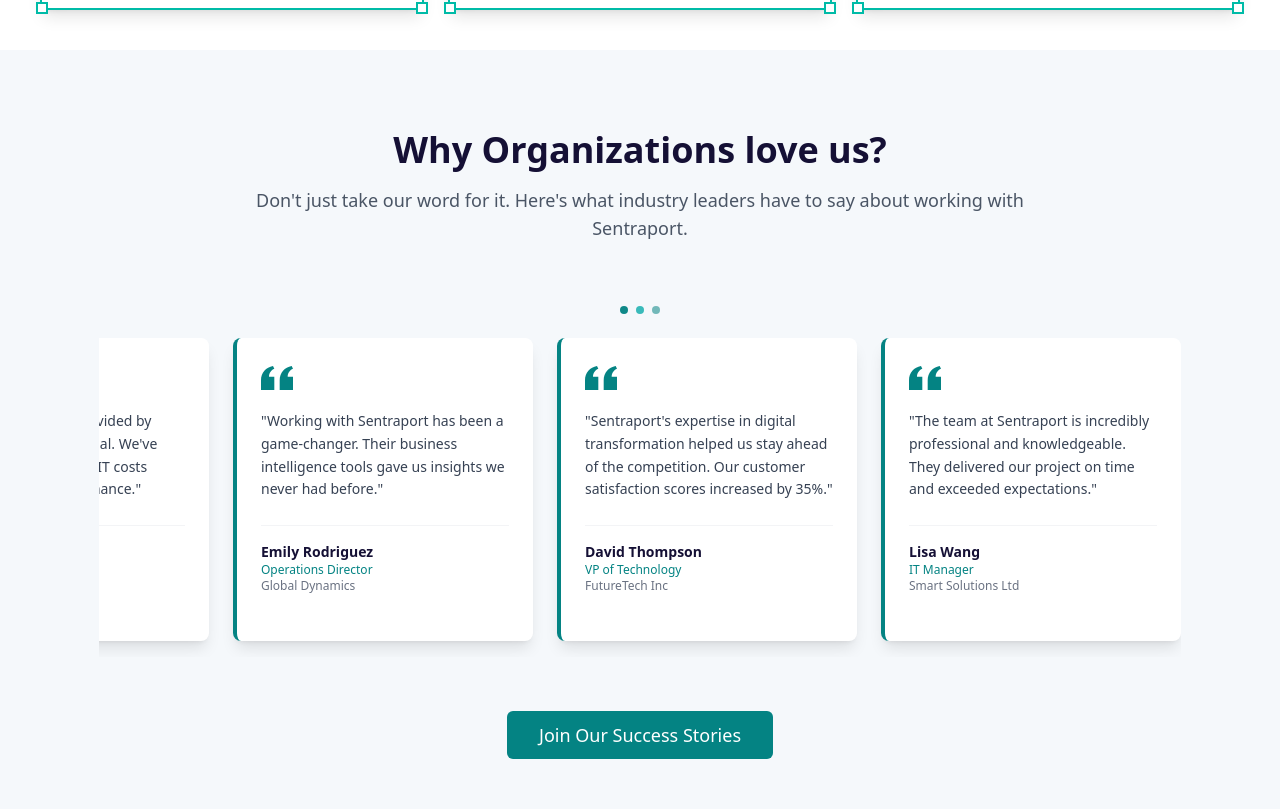
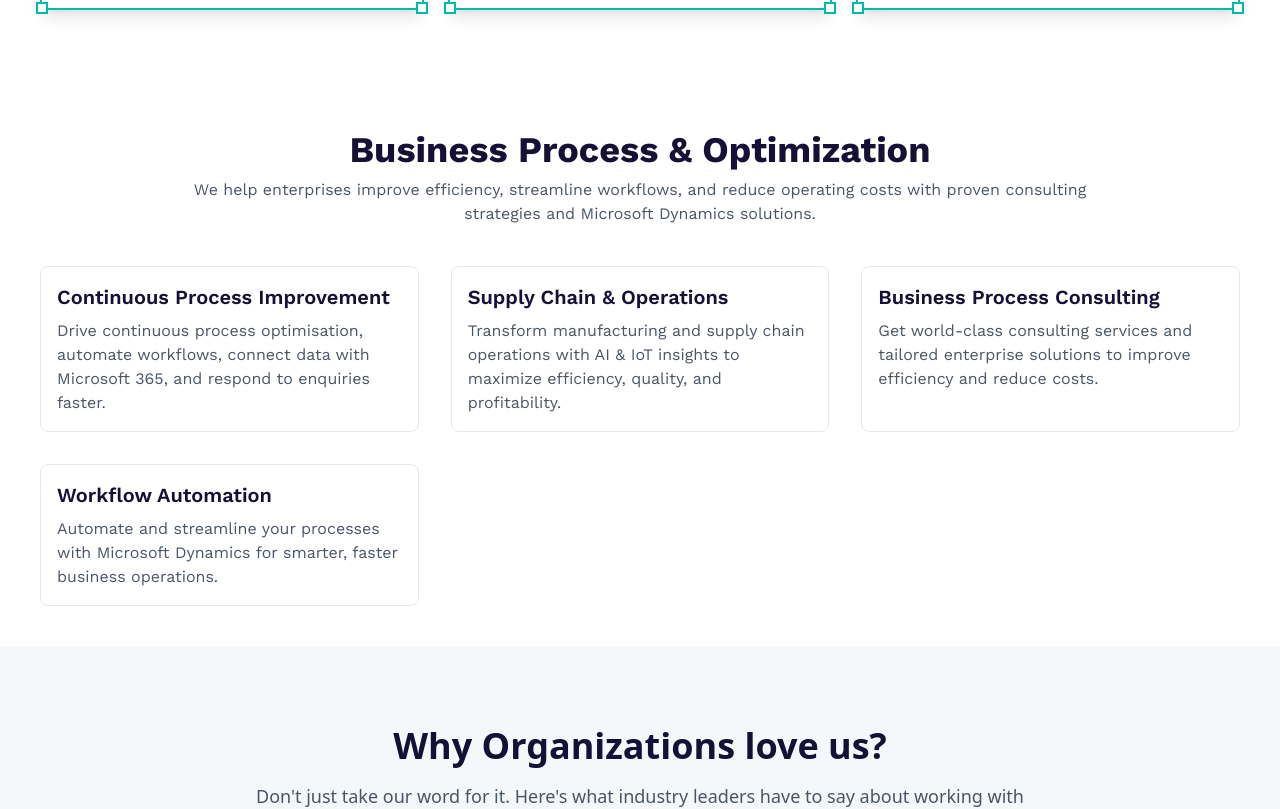
Before and after one commit to AChris-T/Sentraprt, a React (Vite) app: page / in a window 1280 px wide. Shown: the part 1400-2209 px from the top of the page. Built offline with nearby package versions, Linux system fonts and the light colour scheme.

Commit message:
feat:added project

```diff
--- /dev/null
+++ b/src/components/Home/BussinessOptimiztion.jsx
@@ -0,0 +1,51 @@
+import React from 'react';
+import Solutioncards from '../../ui/Cards/Solutioncards';
+
+export default function BussinessOptimiztion() {
+  const features = [
+    {
+      title: 'Continuous Process Improvement',
+      description:
+        'Drive continuous process optimisation, automate workflows, connect data with Microsoft 365, and respond to enquiries faster.',
+    },
+    {
+      title: 'Supply Chain & Operations',
+      description:
+        'Transform manufacturing and supply chain operations with AI & IoT insights to maximize efficiency, quality, and profitability.',
+    },
+    {
+      title: 'Business Process Consulting',
+      description:
+        'Get world-class consulting services and tailored enterprise solutions to improve efficiency and reduce costs.',
+    },
+    {
+      title: 'Workflow Automation',
+      description:
+        'Automate and streamline your processes with Microsoft Dynamics for smarter, faster business operations.',
+    },
+  ];
+  return (
+    <div className="max-w-7xl mt-30 mx-auto font-work-sans flex flex-col gap-10">
+      <div className="flex flex-col gap-2 items-center text-center justify-center  ">
+        <h3 className="text-3xl md:text-4xl  font-bold max-w-4xl items-center text-center text-[#151035]">
+          Business Process & Optimization{' '}
+        </h3>
+        <p className="max-w-4xl items-center text-center text-gray-600">
+          We help enterprises improve efficiency, streamline workflows, and
+          reduce operating costs with proven consulting strategies and Microsoft
+          Dynamics solutions.
+        </p>
+      </div>
+      <div className="grid md:grid-cols-2 lg:grid-cols-3 gap-8">
+        {features.map((feature, idx) => (
+          <Solutioncards key={idx}>
+            <h3 className="text-xl font-semibold text-[#151035]  mb-2">
+              {feature.title}
+            </h3>
+            <p className="text-gray-600 ">{feature.description}</p>
+          </Solutioncards>
+        ))}
+      </div>
+    </div>
+  );
+}
--- a/src/pages/Home.jsx
+++ b/src/pages/Home.jsx
@@ -1,3 +1,4 @@
+import BussinessOptimiztion from '../components/Home/BussinessOptimiztion';
 import Hero from '../components/Home/Hero';
 import Join from '../components/Home/Join';
 import OurService from '../components/Home/OurService';
@@ -10,6 +11,7 @@
       <div className="px-4 md:px-10">
         <Hero />
         <OurService />
+        <BussinessOptimiztion />
       </div>
       <Why />
       <div className="px-4 md:px-10"></div>
```
